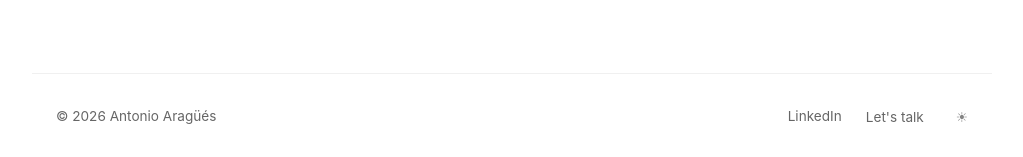
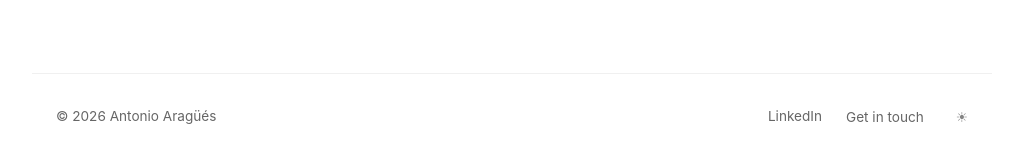
Before and after one commit to antonioaragues/antonioaragues.github.io, a Jekyll site: the page index.html, which Jekyll copies as it is, in a window 1280 px wide. Shown: the part 740-897 px from the top of the page, without its empty margins (128-1151 px from the left). Built offline with Jekyll 4.4.1, drawn with Linux system fonts in a browser that asks for light colours.

Commit message:
Get in touch

```diff
--- a/index.html
+++ b/index.html
@@ -917,7 +917,7 @@
     <div class="social-links">
         <a href="https://linkedin.com/in/antonioaragues/" target="_blank">LinkedIn</a>
         <!-- Email opens Modal -->
-        <button onclick="openModal()" style="font-family:inherit; cursor:pointer;">Let's talk</button>
+        <button onclick="openModal()" style="font-family:inherit; cursor:pointer;">Get in touch</button>
         <!-- THEME TOGGLE SWITCH -->
         <button id="theme-toggle" class="theme-toggle" aria-label="Toggle Dark Mode" title="Toggle Theme">
             <span id="theme-icon">☀</span>
```
